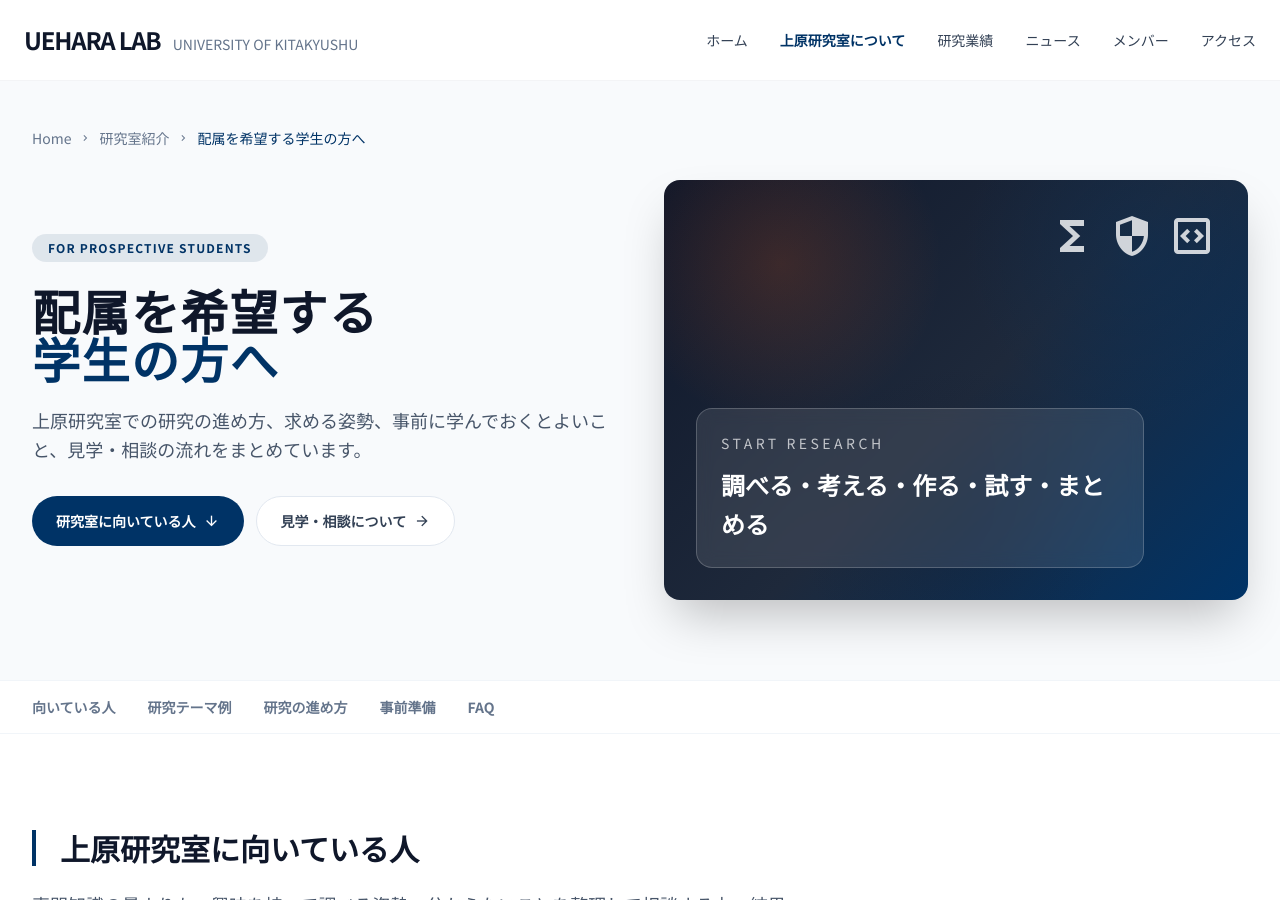
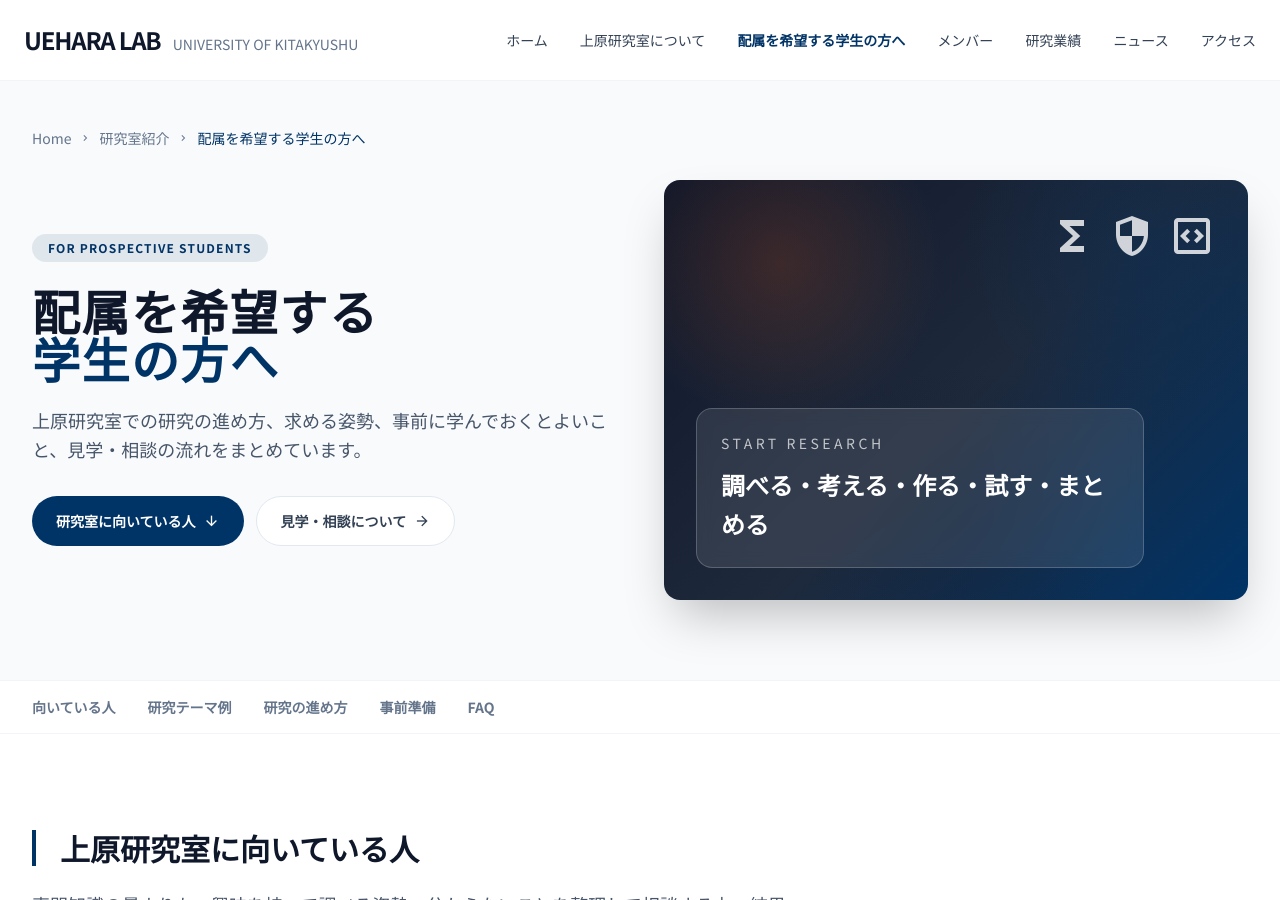
Before and after one commit to ko-max-123/test, a Jekyll site: the page built from prospective_students.html, in a window 1280 px wide and 900 px high. Built offline with Jekyll 4.4.1, drawn with Linux system fonts in a browser that asks for light colours; nearby versions of some CDN libraries.

Commit message:
20260602 ヘッダーの構成を更新

```diff
--- a/_data/navigation.yml
+++ b/_data/navigation.yml
@@ -4,15 +4,18 @@
 - label: "上原研究室について"
   href: "/labo.html"
   key: "labo"
+- label: "配属を希望する学生の方へ"
+  href: "/prospective_students.html"
+  key: "prospective"
+- label: "メンバー"
+  href: "/members.html"
+  key: "members"
 - label: "研究業績"
   href: "/works.html"
   key: "works"
 - label: "ニュース"
   href: "/news.html"
   key: "news"
-- label: "メンバー"
-  href: "/members.html"
-  key: "members"
 - label: "アクセス"
   href: "/access/"
   key: "access"
--- a/_includes/header.html
+++ b/_includes/header.html
@@ -7,22 +7,22 @@
       </div>
     </a>
 
-    <nav class="hidden md:flex items-center space-x-8 text-sm font-medium text-slate-700">
+    <nav class="hidden lg:flex items-center gap-5 xl:gap-8 text-xs xl:text-sm font-medium text-slate-700">
       {% for item in site.data.navigation %}
-        <a class="hover:text-primary transition-colors {% if page.active_nav == item.key %}text-primary font-bold{% endif %}"
+        <a class="whitespace-nowrap hover:text-primary transition-colors {% if page.active_nav == item.key %}text-primary font-bold{% endif %}"
            href="{{ item.href | relative_url }}"
            {% if page.active_nav == item.key %}aria-current="page"{% endif %}>{{ item.label }}</a>
       {% endfor %}
     </nav>
 
-    <button id="mobile-menu-button" aria-label="メニューを開閉" aria-controls="mobile-menu" aria-expanded="false" class="md:hidden p-2 text-lab-navy rounded-lg hover:bg-slate-100">
+    <button id="mobile-menu-button" aria-label="メニューを開閉" aria-controls="mobile-menu" aria-expanded="false" class="lg:hidden p-2 text-lab-navy rounded-lg hover:bg-slate-100">
       <svg class="w-6 h-6" fill="none" stroke="currentColor" viewBox="0 0 24 24" aria-hidden="true">
         <path d="M4 6h16M4 12h16m-7 6h7" stroke-linecap="round" stroke-linejoin="round" stroke-width="2"></path>
       </svg>
     </button>
   </div>
 
-  <nav id="mobile-menu" class="hidden md:hidden border-t border-slate-100 bg-white px-6 py-4 text-sm font-medium text-slate-700 space-y-3">
+  <nav id="mobile-menu" class="hidden lg:hidden border-t border-slate-100 bg-white px-6 py-4 text-sm font-medium text-slate-700 space-y-3">
     {% for item in site.data.navigation %}
       <a class="block hover:text-primary {% if page.active_nav == item.key %}text-primary font-bold{% endif %}"
          href="{{ item.href | relative_url }}"
--- a/prospective_students.html
+++ b/prospective_students.html
@@ -1,7 +1,7 @@
 ---
 layout: default
 title: "配属を希望する学生の方へ"
-active_nav: labo
+active_nav: prospective
 ---
 <main class="pt-20">
   <section class="relative overflow-hidden bg-slate-50 dark:bg-slate-900/50 pt-12 pb-20">
```
